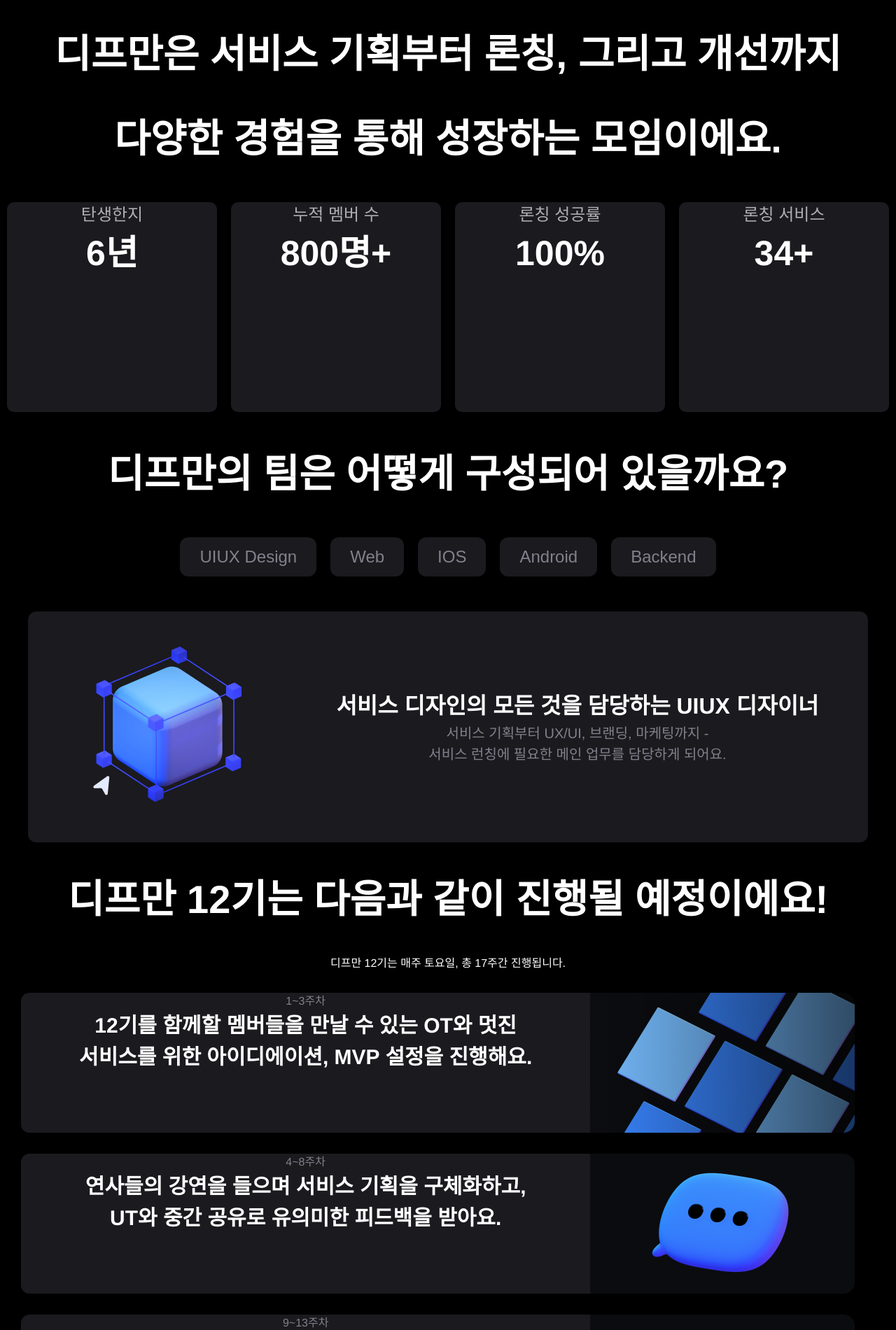
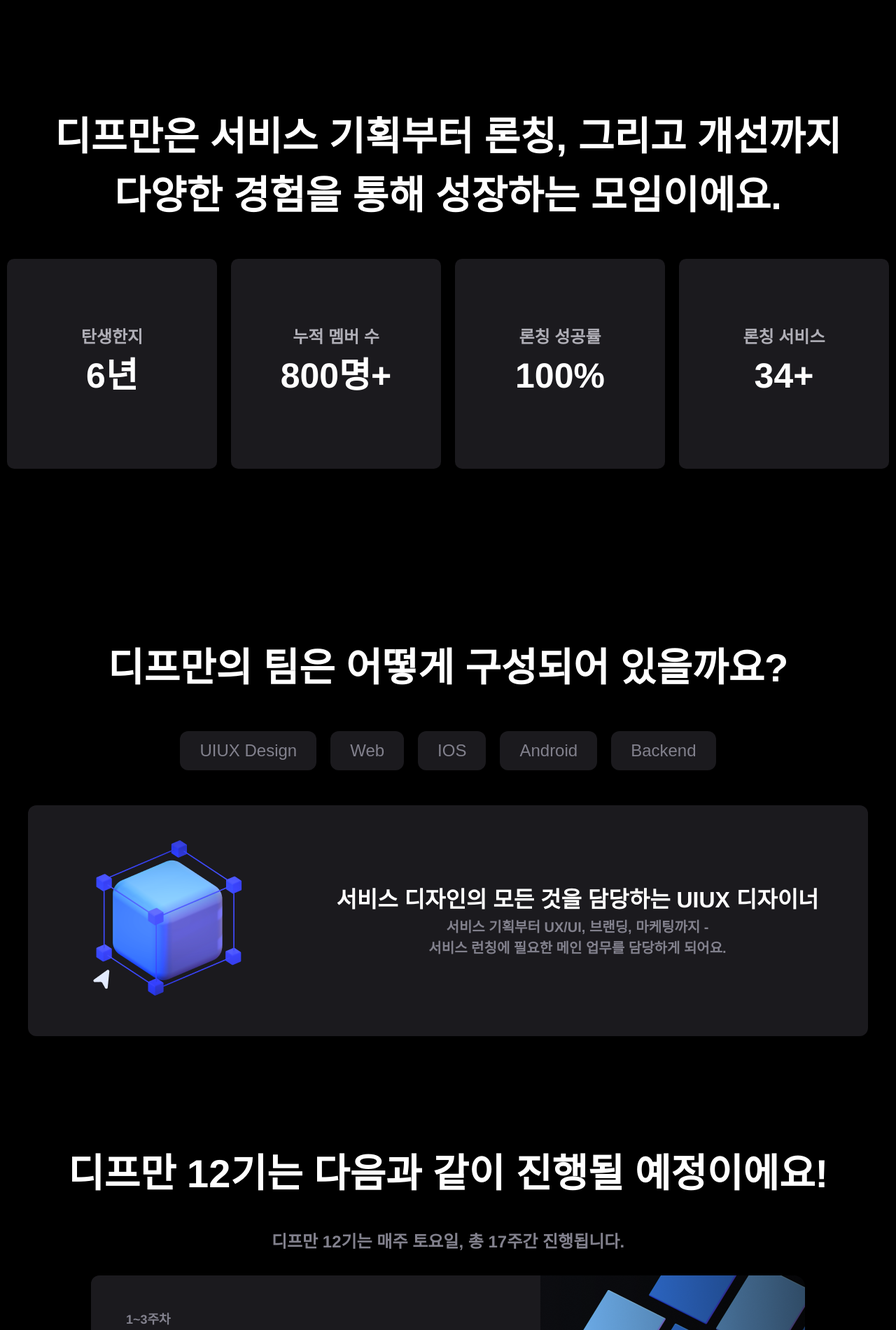
Before and after one commit to ch9eri/depromeet-clone, a React (Create React App) app: page / in a window 1280 px wide. Shown: the part 899-2800 px from the top of the page at 70% size. Built offline with nearby package versions, Linux system fonts and the light colour scheme.

Commit message:
[CHORE] css 수정

```diff
--- a/src/Components/Description.tsx
+++ b/src/Components/Description.tsx
@@ -4,9 +4,9 @@ import styled from 'styled-components';
 
 const Description = () => {
   return (
-    <div>
-      <h1>디프만은 서비스 기획부터 론칭, 그리고 개선까지</h1>
-      <h1>다양한 경험을 통해 성장하는 모임이에요.</h1>
+    <Container>
+      <h1>디프만은 서비스 기획부터 론칭, 그리고 개선까지<br />
+      다양한 경험을 통해 성장하는 모임이에요.</h1>
       <BoxContainer>
         <Box>
           <Span1>탄생한지</Span1>
@@ -25,13 +25,14 @@ const Description = () => {
           <Span2>34+</Span2>
         </Box>
       </BoxContainer>
-    </div>
+    </Container>
   );
 };
 
 const BoxContainer = styled.div`
   display: flex;
   flex-direction: row;
+  justify-content: center;
 `;
 
 const Box = styled.div`
@@ -39,20 +40,29 @@ const Box = styled.div`
   border-radius: 10px;
   width: 300px;
   height: 300px;
+  display: flex;
+  flex-direction: column;
   justify-content: center;
-  text-align: center;
   margin: 10px;
 `;
 
-const Span1 = styled.div`
+const Span1 = styled.span`
   color: #afaeb6;
   font-size: 1.5rem;
 `;
 
-const Span2 = styled.div`
+const Span2 = styled.span`
   color: white;
   font-size: 3.125rem;
   font-weight: bold;
 `;
 
+const Container = styled.div`
+  width: 100vw;
+  height: 100vh;
+  display: flex;
+  flex-direction: column;
+  justify-content: center;
+`;
+
 export default Description;
--- a/src/Components/Footer.tsx
+++ b/src/Components/Footer.tsx
@@ -2,7 +2,7 @@ import React from 'react';
 
 const Footer = () => {
     return (
-        <footer style={{backgroundColor: '#1b1a1e', height:'50px', fontSize: '15px' ,color:'#82818d',display:'flex', justifyContent:'center',alignItems:'center'}}>
+        <footer style={{backgroundColor: '#1b1a1e', height:'50px', fontSize: '15px' ,color:'#82818d',display:'flex', justifyContent:'center',alignItems:'center', fontWeight:'normal'}}>
             © 2022 Depromeet. All rights reserved.
         </footer>
     );
--- a/src/Components/More.tsx
+++ b/src/Components/More.tsx
@@ -6,7 +6,7 @@ import img3 from '../img/more_img3.png';
 
 const More = () => {
   return (
-    <div>
+    <Container>
       <h1>
         디프만에 대해서
         <br />더 자세히 알고 싶다면?
@@ -46,7 +46,7 @@ const More = () => {
           </MoreContainer>
         </Box>
       </BoxContainer>
-    </div>
+    </Container>
   );
 };
 
@@ -61,12 +61,13 @@ const Box = styled.div`
   border-radius: 12px;
   height: 530px;
   margin: 20px;
+  display: grid;
+  grid-template-rows: 2fr 1fr;
 `;
 
 const MoreContainer = styled.div`
   text-align: left;
-  margin-left: 30px;
-  margin-right: 30px;
+  margin: 30px;
 `;
 
 const MoreTitle = styled.p`
@@ -80,4 +81,12 @@ const MoreText = styled.p`
   font-size: 30px;
 `;
 
+const Container = styled.div`
+  width: 100vw;
+  height: 100vh;
+  display: flex;
+  flex-direction: column;
+  justify-content: center;
+`;
+
 export default More;
--- a/src/Components/Recruit.tsx
+++ b/src/Components/Recruit.tsx
@@ -4,7 +4,7 @@ import styled from 'styled-components';
 const Recruit = () => {
   const [recruit, setRecruit] = useState(false);
   return (
-    <div>
+    <Container>
       <RecruitText>이제 여러분 차례예요!</RecruitText>
       <h1>디프만 12기 멤버가 되고싶다면</h1>
       {recruit ? (
@@ -12,7 +12,7 @@ const Recruit = () => {
       ) : (
         <RecruitBtnNotAct>모집 기간이 아닙니다.</RecruitBtnNotAct>
       )}
-    </div>
+    </Container>
   );
 };
 
@@ -46,4 +46,13 @@ const RecruitText = styled.p`
   color: #82818e;
 `;
 
+const Container = styled.div`
+  width: 100vw;
+  height: 100vh;
+  display: flex;
+  flex-direction: column;
+  justify-content: center;
+  align-items: center;
+`;
+
 export default Recruit;
--- a/src/Components/Schedule.tsx
+++ b/src/Components/Schedule.tsx
@@ -9,48 +9,46 @@ const Schedule = () => {
   return (
     <div>
       <h1>디프만 12기는 다음과 같이 진행될 예정이에요!</h1>
-      <p>디프만 12기는 매주 토요일, 총 17주간 진행됩니다.</p>
-      <div>
+      <p style={{fontSize: '1.5rem', color: '#82818d'}}>디프만 12기는 매주 토요일, 총 17주간 진행됩니다.</p>
+      <BoxContainer>
         <Box>
           <TextBox>
-            <p style={{ color: '#82818D' }}>1~3주차</p>
-            <h2 style={{ fontSize: '30px' }}>
+            <Week>1~3주차</Week>
+            <WeekText>
               12기를 함께할 멤버들을 만날 수 있는 OT와 멋진 <br />
               서비스를 위한 아이디에이션, MVP 설정을 진행해요.
-            </h2>
+            </WeekText>
           </TextBox>
           <img src={img1} alt="week1_3" />
         </Box>
         <Box>
           <TextBox>
-            <p style={{ color: '#82818D' }}>4~8주차</p>
-            <h2 style={{ fontSize: '30px' }}>
+            <Week>4~8주차</Week>
+            <WeekText>
               연사들의 강연을 들으며 서비스 기획을 구체화하고, <br />
               UT와 중간 공유로 유의미한 피드백을 받아요.
-            </h2>
+            </WeekText>
           </TextBox>
           <img src={img2} alt="week4_8" />
         </Box>
         <Box>
           <TextBox>
-            <p style={{ color: '#82818D' }}>9~13주차</p>
-            <h2 style={{ fontSize: '30px' }}>
-              론칭을 위해 열심히 팀 활동을 수행해요.
-            </h2>
+            <Week>9~13주차</Week>
+            <WeekText>론칭을 위해 열심히 팀 활동을 수행해요.</WeekText>
           </TextBox>
           <img src={img3} alt="week9_13" />
         </Box>
         <Box>
           <TextBox>
-            <p style={{ color: '#82818D' }}>14~17주차</p>
-            <h2 style={{ fontSize: '30px' }}>
+            <Week>14~17주차</Week>
+            <WeekText>
               드디어 최종 발표! 함께 모여 열심히 만든 서비스를 <br />
               공유하고 우승팀을 선정해요.
-            </h2>
+            </WeekText>
           </TextBox>
           <img src={img4} alt="week14_17" />
         </Box>
-      </div>
+      </BoxContainer>
     </div>
   );
 };
@@ -66,10 +64,28 @@ const Box = styled.div`
 
 const TextBox = styled.div`
   background-color: #1b1a1e;
+  border-radius: 12px 0px 0px 12px;
+  text-align: left;
+  padding: 50px;
   display: flex;
   flex-direction: column;
-  align-items: center;
-  border-radius: 12px 0px 0px 12px;
+  justify-content: center;
+`;
+
+const Week = styled.p`
+  color: #82818d;
+  font-size: 18px;
+  font-weight: bold;
+`;
+
+const WeekText = styled.div`
+  font-size: 25px;
+  font-weight: bold;
+`;
+
+const BoxContainer = styled.div`
+  margin-right: 100px;
+  margin-left: 100px;
 `;
 
 export default Schedule;
--- a/src/Components/Sponser.tsx
+++ b/src/Components/Sponser.tsx
@@ -4,7 +4,7 @@ import img6 from '../img/sponser_img6.png';
 
 const Sponser = () => {
   return (
-    <div>
+    <Container>
       <h1>
         디프만과 함께하는
         <br />
@@ -18,7 +18,7 @@ const Sponser = () => {
         <Img src={require('../img/sponser_img5.svg').default} alt="dcamp" />
         <Img src={img6} alt="openup" />
       </ImgContainer>
-    </div>
+    </Container>
   );
 };
 
@@ -36,4 +36,12 @@ const Img = styled.img`
   margin: 50px;
 `;
 
+const Container = styled.div`
+  width: 100vw;
+  height: 100vh;
+  display: flex;
+  flex-direction: column;
+  justify-content: center;
+`;
+
 export default Sponser;
--- a/src/Components/Team.tsx
+++ b/src/Components/Team.tsx
@@ -4,7 +4,7 @@ import img1 from '../img/team_img1.png';
 
 const Team = () => {
   return (
-    <div>
+    <Container>
       <h1>디프만의 팀은 어떻게 구성되어 있을까요?</h1>
       <div>
         <TeamBtn>UIUX Design</TeamBtn>
@@ -28,7 +28,7 @@ const Team = () => {
           </div>
         </Box>
       </div>
-    </div>
+    </Container>
   );
 };
 
@@ -60,4 +60,12 @@ const TeamName = styled.h2`
   font-size: 2rem;
 `;
 
+const Container = styled.div`
+  width: 100vw;
+  height: 100vh;
+  display: flex;
+  flex-direction: column;
+  justify-content: center;
+`;
+
 export default Team;
--- a/src/GlobalStyle.tsx
+++ b/src/GlobalStyle.tsx
@@ -8,6 +8,7 @@ const GlobalStyle = createGlobalStyle`
   body {
     font-family: "Helvetica", "Arial", sans-serif;
     line-height: 1.5;
+    font-weight: bold;
   }
 
   h2, p {
```
Also changed, not shown: src/Components/Channel.tsx (+21 -2 lines).
